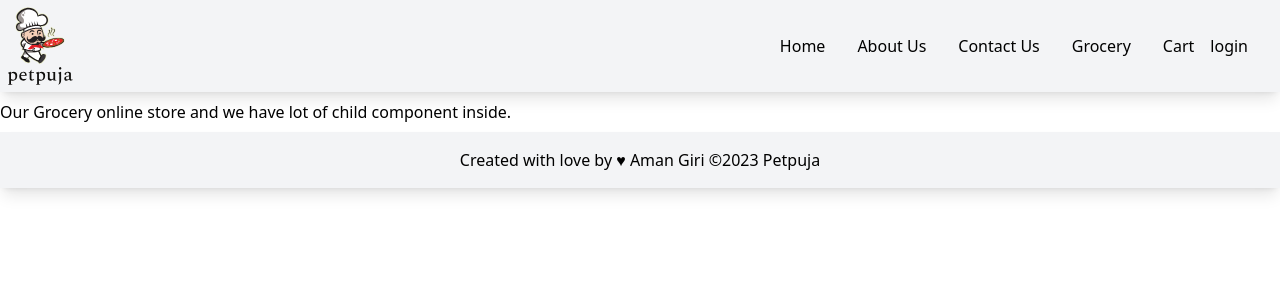
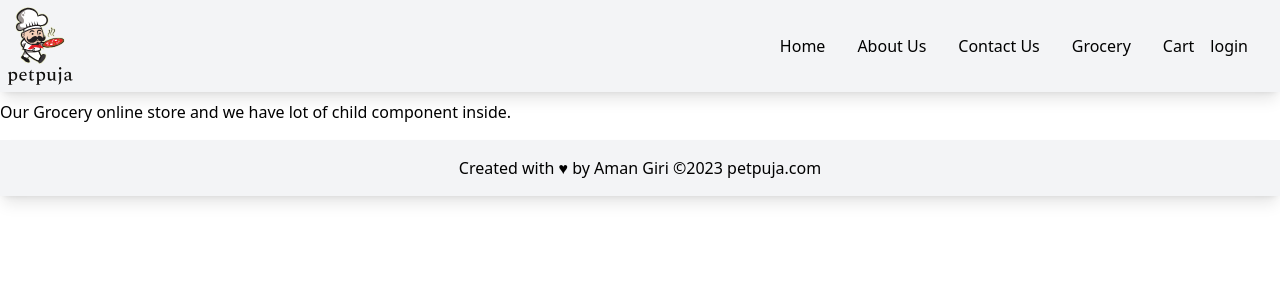
Before and after one commit to amangiri/namaste-react, a React (Vite) app: page /grocery in a window 1280 px wide. Shown: the top 300 px of the page. Built offline with nearby package versions, Linux system fonts and the light colour scheme.

Commit message:
ui updates.

```diff
--- a/src/components/Body.js
+++ b/src/components/Body.js
@@ -42,7 +42,7 @@ const Body = () => {
   // }
 
   const onlineStatus = useOnlineStatus();
-  console.log(onlineStatus);
+  // console.log(onlineStatus);
   if (!onlineStatus) {
     return (
       <h1>
@@ -96,7 +96,7 @@ const Body = () => {
           </button>
         </div> */}
       </div>
-      <div className="flex flex-wrap px-6 mx-6">
+      <div className="flex flex-wrap px-4 mx-4">
         {/* <ResturantCard  resData={resList[0]}    /> */}
         {/* <ResturantCard resName="KFC" cuisine="Burger, Fast Food" /> */}
         {searchedRestaurants.map((restaurant) => (
--- a/src/components/Footer.js
+++ b/src/components/Footer.js
@@ -1,12 +1,19 @@
-const Footer = () =>{
-    return (
-        <div className="flex justify-center bg-gray-100 shadow-lg mt-2 py-4">
-            <div className="items-center">
-                Created with love by &hearts;
-                <a href="https://www.linkedin.com/in/amangiri1508/" target="_blank" title="Aman Giri's LinkedIn Profile"> Aman Giri &#169;2023 Petpuja</a>
-            </div>
-        </div>
-    )
-}
+const Footer = () => {
+  return (
+    <div className="flex justify-center bg-gray-100 shadow-lg my-4 py-4">
+      <div className="items-center">
+        Created with &hearts; by
+        <a
+          href="https://www.linkedin.com/in/amangiri1508/"
+          target="_blank"
+          title="Aman Giri's LinkedIn Profile"
+        >
+          {" "}
+          Aman Giri &#169;2023 petpuja.com
+        </a>
+      </div>
+    </div>
+  );
+};
 
 export default Footer;
--- a/src/components/ResturantCard.js
+++ b/src/components/ResturantCard.js
@@ -10,24 +10,28 @@ const ResturantCard = (props) => {
     avgRating,
     costForTwo,
     deliveryTime,
+    // lastMileTravelString,
   } = resData?.data;
-  const fun =(name)=>{
-    console.log("res:",name)
-  }
+  const fun = (name) => {
+    console.log("res:", name);
+  };
   return (
-    <div
-      className="m-4 p-4 w-[200px] bg-gray-100 rounded-lg hover:bg-gray-300"
-    >
+    <div className="m-4 p-4 ml-8 w-[250px] bg-gray-100 rounded-lg hover:bg-gray-300">
       <img
         className="rounded-lg"
         src={CDN_URL + cloudinaryImageId}
         alt="res-logo"
       />
-      <h3 className="font-bold py-2 text-lg hover:z-10">{name}</h3>
-      <h4>{cuisines.join(", ")}</h4>
-      <h4>{avgRating} Stars</h4>
-      <h4>₹{costForTwo / 100} FOR TWO</h4>
-      <h4>{deliveryTime} minutes</h4>
+      <h3 className="font-bold py-1 text-lg hover:z-10">{name}</h3>
+      <h4 className="font-thin text-sm">{cuisines.join(", ")}</h4>
+      <div className="flex flex-wrap font-medium text-sm pt-2 mt-2 justify-between">
+        <button className={(avgRating>4) ? "pb-1 w-14 rounded-sm bg-green-500":"pb-1 w-14 rounded-sm bg-orange-500"}>
+          &#9733; {avgRating}
+        </button>
+        <h4>{deliveryTime} min</h4>
+        <h4>₹{costForTwo / 100} FOR TWO</h4>
+      </div>
+      {}
     </div>
   );
 };
--- a/src/components/Shimmer.js
+++ b/src/components/Shimmer.js
@@ -1,4 +1,10 @@
+import { useState } from "react";
+
 const Shimmer = () => {
+  const [shimmerCount] = useState([1, 2, 3, 4]);
+  return (
+    <div className="flex justify-between">
+      {shimmerCount.map((count) => {
         return (
           <div className="p-4 m-4 w-72">
             <div className="m-4 p-4 w-[250px] bg-gray-300 rounded-lg">
@@ -10,22 +16,9 @@ const Shimmer = () => {
                 <div className="h-4 mr-6 rounded-lg bg-gray-400"></div>
               </div>
             </div>
-
-      {/* <div className="shimmer-card"></div>
-            <div className="shimmer-card"></div>
-            <div className="shimmer-card"></div>
-            <div className="shimmer-card"></div>
-            <div className="shimmer-card"></div>
-            <div className="shimmer-card"></div>
-            <div className="shimmer-card"></div>
-            <div className="shimmer-card"></div>
-            <div className="shimmer-card"></div>
-            <div className="shimmer-card"></div>
-            <div className="shimmer-card"></div>
-            <div className="shimmer-card"></div>
-            <div className="shimmer-card"></div>
-            <div className="shimmer-card"></div>
-            <div className="shimmer-card"></div> */}
+          </div>
+        );
+      })}
     </div>
   );
 };
```
Lines whose indentation alone changed are shown as unchanged.
